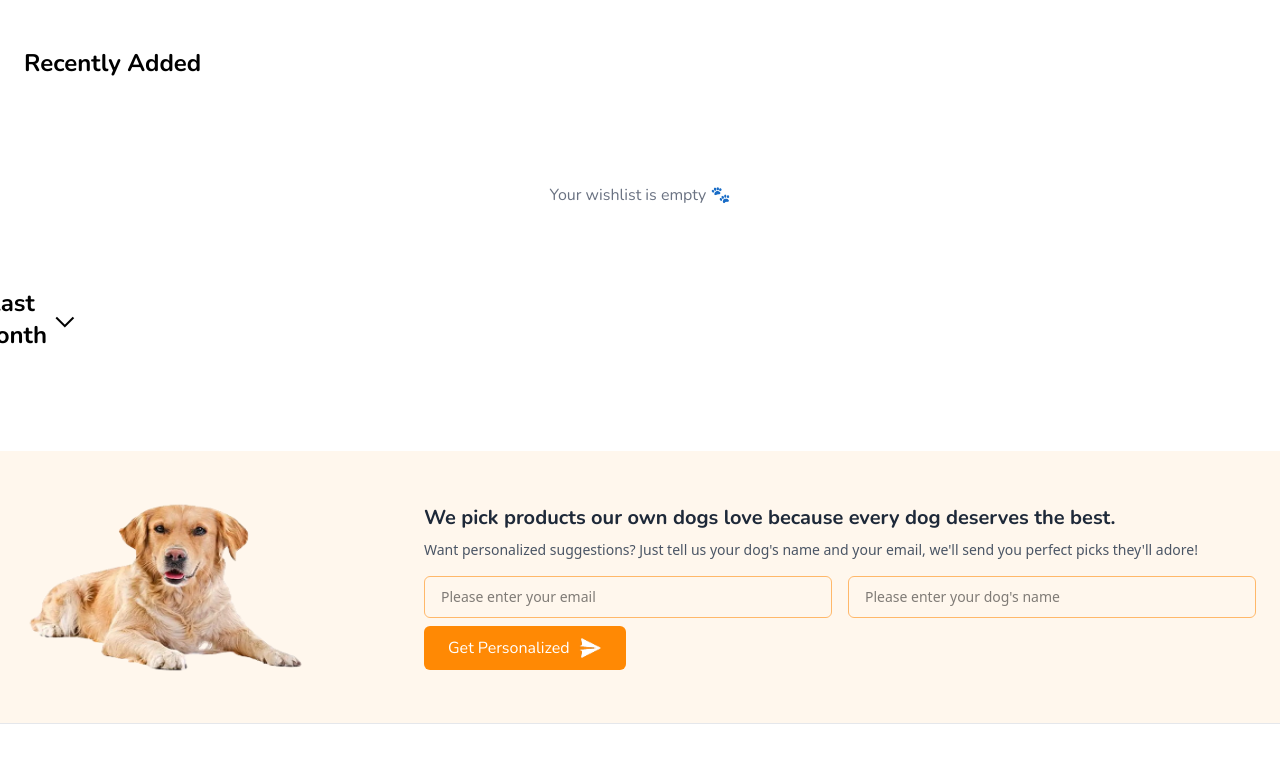
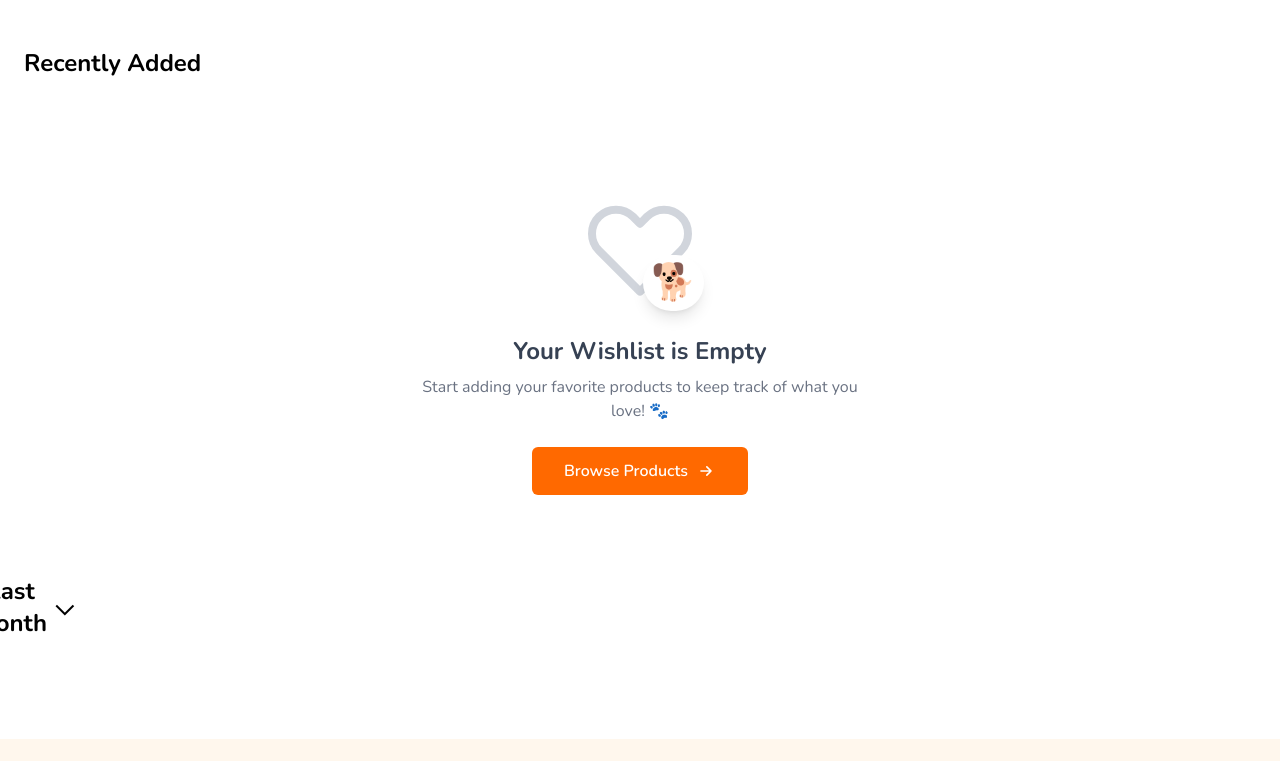
Before and after one commit to DogStore/frontend, a Vue app: page /wishlist in a window 1280 px wide. Shown: the part 699-1460 px from the top of the page. Built offline with nearby package versions, Linux system fonts and the light colour scheme; the HTML template or start-up script is replaced by a standard one; what vue-toast-notification would draw is missing.

Commit message:
improve empty state in wishlist cart

```diff
--- a/src/pages/user/WishlistPage.vue
+++ b/src/pages/user/WishlistPage.vue
@@ -17,9 +17,37 @@
 
       <div
         v-if="recentFavorites.length === 0"
-        class="text-center py-20 text-gray-500"
+        class="flex flex-col items-center justify-center py-20 text-center"
       >
-        Your wishlist is empty 🐾
+        <!-- Heart Icon with Dog -->
+        <div class="mb-6 relative">
+          <svg class="w-32 h-32 text-gray-300" fill="none" stroke="currentColor" viewBox="0 0 24 24">
+            <path
+              stroke-linecap="round"
+              stroke-linejoin="round"
+              stroke-width="1.5"
+              d="M4.318 6.318a4.5 4.5 0 000 6.364L12 20.364l7.682-7.682a4.5 4.5 0 00-6.364-6.364L12 7.636l-1.318-1.318a4.5 4.5 0 00-6.364 0z"
+            />
+          </svg>
+          <div class="absolute bottom-0 right-0 bg-white rounded-full p-2 shadow-lg">
+            <span class="text-4xl">🐕</span>
+          </div>
+        </div>
+
+        <h3 class="text-2xl font-bold text-gray-700 mb-2">Your Wishlist is Empty</h3>
+        <p class="text-gray-500 mb-6 max-w-md">
+          Start adding your favorite products to keep track of what you love! 🐾
+        </p>
+
+        <button
+          @click="goShopping"
+          class="px-8 py-3 bg-orange-500 text-white rounded-md hover:bg-orange-600 transition font-semibold flex items-center gap-2"
+        >
+          <span>Browse Products</span>
+          <svg class="w-5 h-5" fill="none" stroke="currentColor" viewBox="0 0 24 24">
+            <path stroke-linecap="round" stroke-linejoin="round" stroke-width="2" d="M13 7l5 5m0 0l-5 5m5-5H6" />
+          </svg>
+        </button>
       </div>
 
       <div
```
